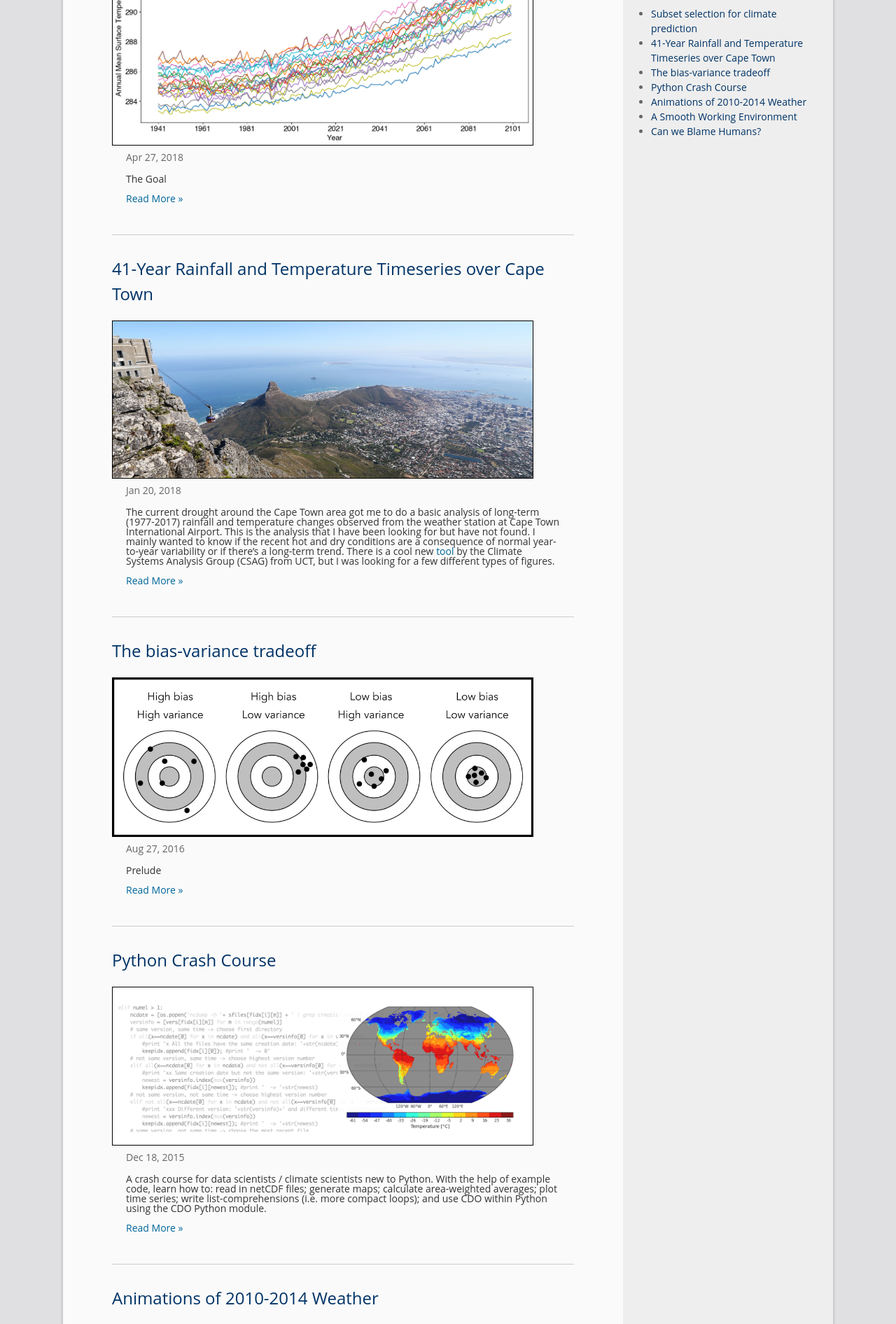
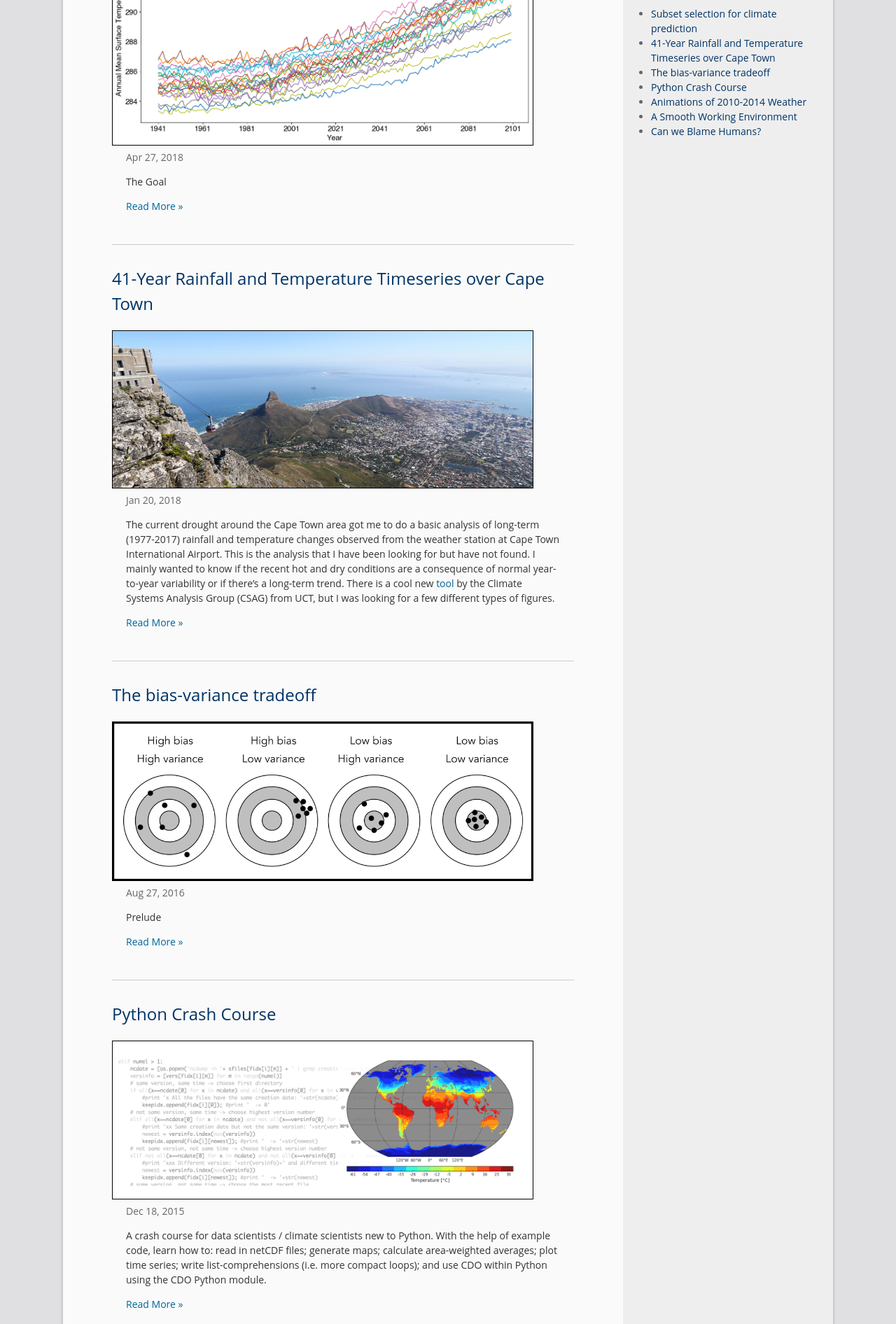
Before and after one commit to oliverangelil/oliverangelil.github.io, a Jekyll site: the page built from index.html, in a window 1280 px wide. Shown: the part 397-2289 px from the top of the page at 70% size. Built offline with Jekyll 4.4.1, drawn with Linux system fonts in a browser that asks for light colours; the list of posts is cut into pages by our own code.

Commit message:
Update _home.scss

```diff
--- a/_sass/_home.scss
+++ b/_sass/_home.scss
@@ -44,7 +44,6 @@
     .post-excerpt {
         &, * {
             font-size: $small-font-size;
-            line-height: $small-font-size;
             padding-top: 0;
             padding-bottom: 0;
 	        color: #333;
```
